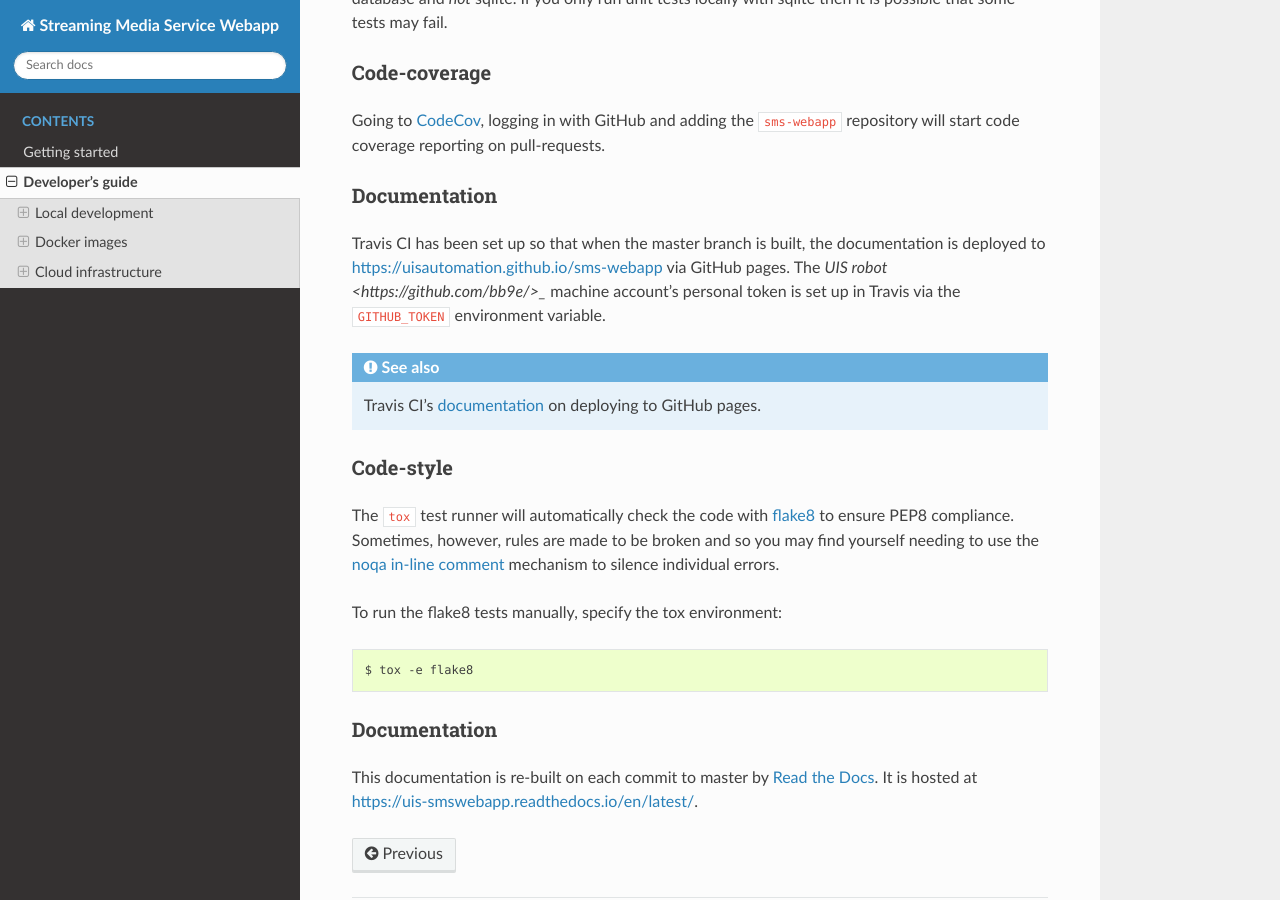
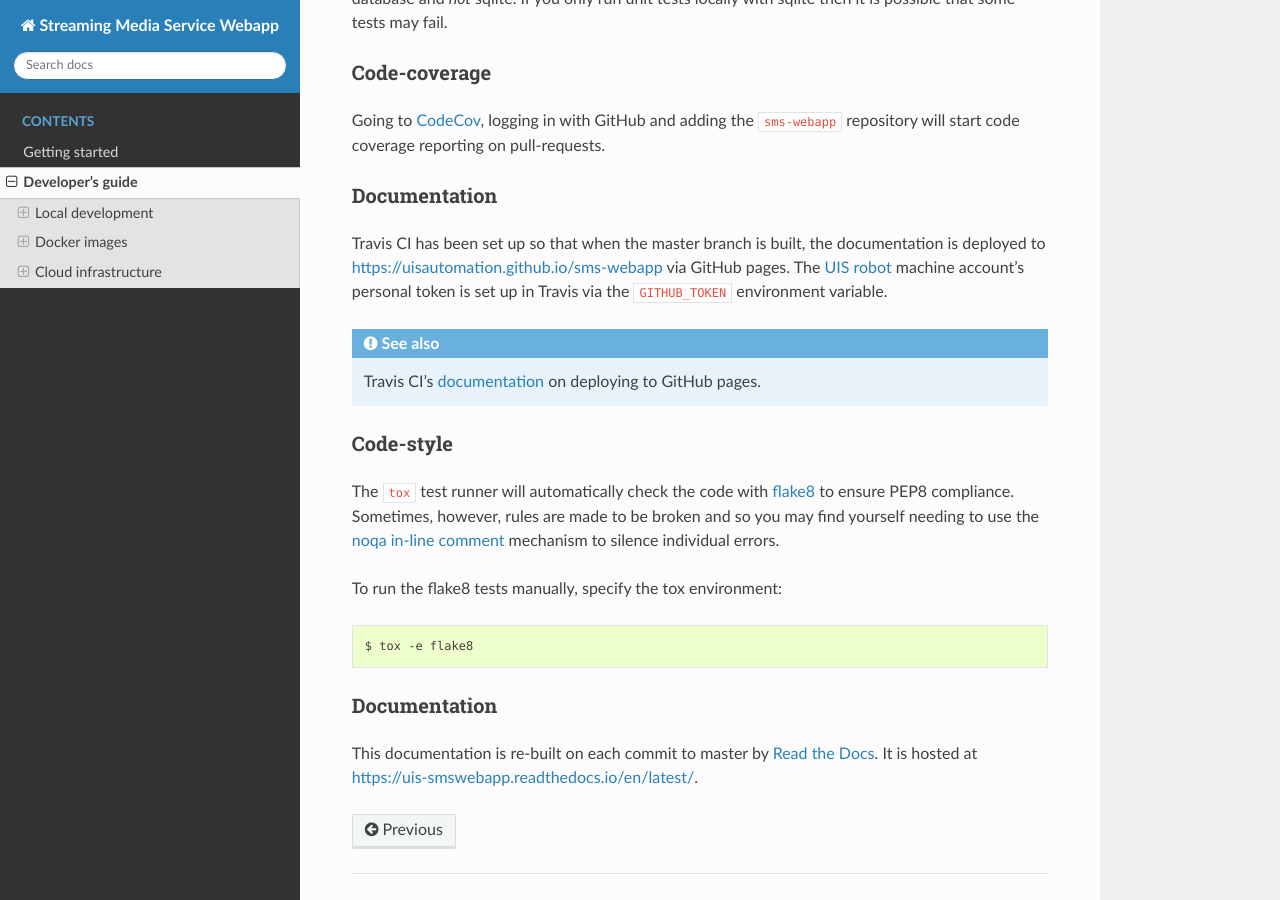
Before and after one commit to uisautomation/media-webapp, a Sphinx documentation site: the page built from doc/developer.rst, in a window 1280 px wide and 900 px high, scrolled down 2859 px. Built offline with Sphinx 7.4.7 and the Read the Docs theme 2.0.0, drawn with Linux system fonts in a browser that asks for light colours; pages that are not in the unit, such as notebooks, are missing from menus.

Commit message:
doc: fix machine account link markup

```diff
--- a/doc/developer.rst
+++ b/doc/developer.rst
@@ -168,7 +168,7 @@ Documentation
 
 Travis CI has been set up so that when the master branch is built, the
 documentation is deployed to https://uisautomation.github.io/sms-webapp via
-GitHub pages. The `UIS robot <https://github.com/bb9e/>_` machine account's
+GitHub pages. The `UIS robot <https://github.com/bb9e/>`_ machine account's
 personal token is set up in Travis via the ``GITHUB_TOKEN`` environment
 variable.
 
```
